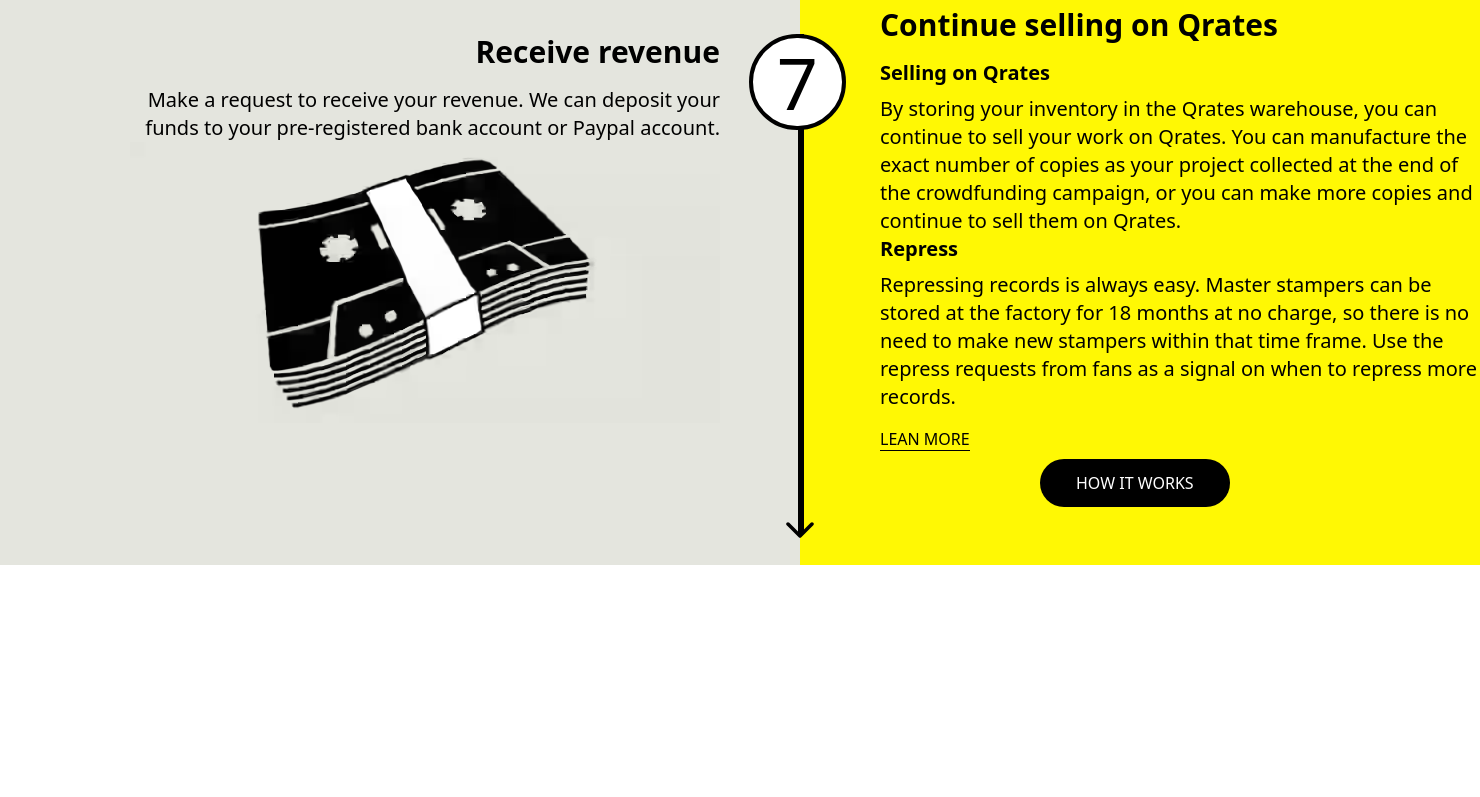
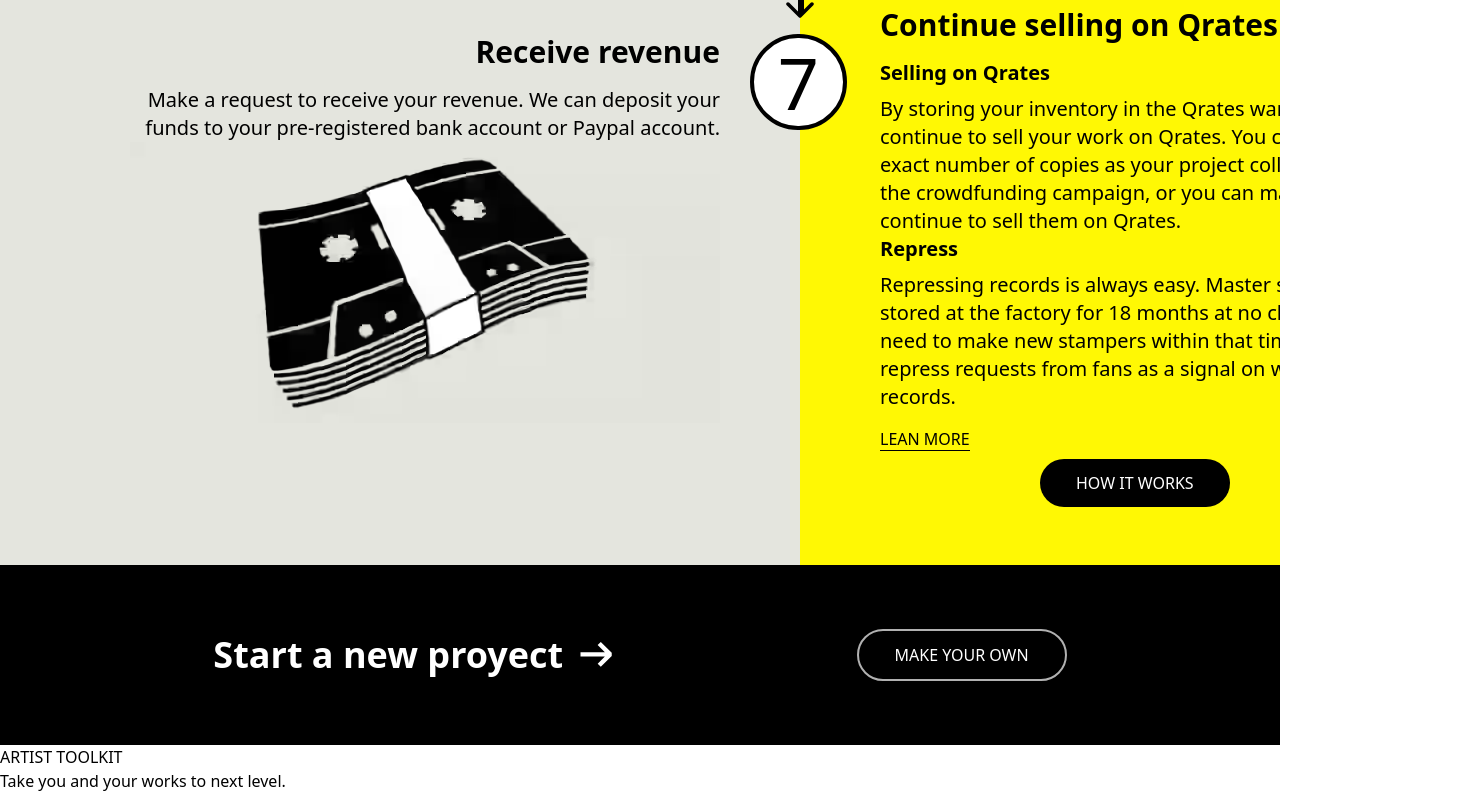
Before and after one commit to FelipePozo21/quart-exercise, a React (Vite) app: page / in a window 1280 px wide. Shown: the part 6636-7433 px from the top of the page, 1480 px wide, since content can reach past the window. Before the commit the page ends 7201 px from the top, so only its background shows below. Built offline with nearby package versions, Linux system fonts and the light colour scheme.

Commit message:
div new proyect

```diff
--- a/src/App.jsx
+++ b/src/App.jsx
@@ -3,15 +3,21 @@
 import { TwoFormats } from "./Components/TwoFormats/TwoFormats";
 import { Rest } from "./Components/rest/Rest";
 import { YouQrates } from "./Components/you-qrates/YouQrates";
+import { NewProyect } from "./Components/NewProyect/NewProyect";
+import { ToolkitDiv } from "./Components/ToolkitDiv/ToolkitDiv";
 
 function App() {
   return (
     <>
-      <Nav />
-      <ForArtist />
-      <TwoFormats />
-      <Rest />
-      <YouQrates />
+      <div className="overflow-x-hidden">
+        <Nav />
+        <ForArtist />
+        <TwoFormats />
+        <Rest />
+        <YouQrates />
+        <NewProyect />
+        <ToolkitDiv />
+      </div>
     </>
   );
 }
--- /dev/null
+++ b/src/Components/NewProyect/NewProyect.jsx
@@ -0,0 +1,17 @@
+import { VscArrowSmallRight } from "react-icons/vsc";
+
+export function NewProyect() {
+  return (
+    <div className="h-[180px] bg-black flex items-center relative">
+      <div className="flex items-center w-2/3 mx-auto justify-between">
+        <div className="flex items-center">
+          <h2 className="text-white text-4xl font-bold">Start a new proyect</h2>
+          <VscArrowSmallRight color="white" size={70} />
+        </div>
+        <button className="px-[36px] text-white py-[12px] rounded-full bg-black border-2 border-[#B1B1B1]">
+          MAKE YOUR OWN
+        </button>
+      </div>
+    </div>
+  );
+}
--- /dev/null
+++ b/src/Components/ToolkitDiv/ToolkitDiv.jsx
@@ -0,0 +1,26 @@
+export function ToolkitDiv() {
+  return (
+    <div className="h-screen">
+      <div>
+        <img />
+        <button>ARTIST TOOLKIT</button>
+        <h3>Take you and your works to next level.</h3>
+        <p>
+          We have a lot of infomations and tips about music production, physical
+          format and music business for you
+        </p>
+        <button>LEARN MORE</button>
+      </div>
+      <div>
+        <img />
+        <button>CUSTOMER SUPPORT</button>
+        <h3>Here to help, whenever you need it.</h3>
+        <p>
+          Whether you’re an artist in the middle of product, or a fan with
+          questions about your order; our team is here to help.
+        </p>
+        <button>CONTACT US</button>
+      </div>
+    </div>
+  );
+}
--- a/src/Components/you-qrates/You/You5/You5.jsx
+++ b/src/Components/you-qrates/You/You5/You5.jsx
@@ -7,7 +7,7 @@
         className="w-[600px] h-[427px] bg-transparent"
         src="https://images.prismic.io/qrates-prd/d405f120-87ed-4136-aea5-3b0c903a5a45_Frame+440.png?auto=compress,format"
       />
-      <div className="bg-black absolute w-[6px] top-0 -right-[4px] h-[410px]">
+      <div className="bg-black absolute w-[6px] top-0 -right-[4px] h-[400px]">
         <div className="absolute top-0 text-7xl -right-[42px]">
           <p className="border-4 border-black px-6 py-2  bg-white rounded-full">
             5
--- a/src/Components/you-qrates/You/You6/You6.jsx
+++ b/src/Components/you-qrates/You/You6/You6.jsx
@@ -3,8 +3,8 @@
 export function You6() {
   return (
     <div className="h-[700px] relative">
-      <div className="bg-black absolute w-[6px] top-0 -right-[4px] h-[660px]">
-        <div className="absolute top-0 text-7xl -right-[42px]">
+      <div className="bg-black absolute w-[6px] top-0 -right-[4px] h-[680px]">
+        <div className="absolute text-7xl -top-[12px] -right-[42px]">
           <p className="border-4 border-black px-6 py-2  bg-white rounded-full">
             6
           </p>
--- a/src/Components/you-qrates/You/You7/You7.jsx
+++ b/src/Components/you-qrates/You/You7/You7.jsx
@@ -1,5 +1,3 @@
-import { RxCaretDown } from "react-icons/rx";
-
 export function You7() {
   return (
     <div className="w-[590px] h-[400px] text-right mr-20 relative">
@@ -11,13 +9,11 @@
         funds to your pre-registered bank account or Paypal account.
       </p>
       <img src="../../../../public/assets/qrates-photo-5.avif" />
-      <div className="bg-black absolute w-[6px] top-0 -right-[84px] h-[500px]">
-        <div className="absolute top-0 text-7xl -right-[42px]">
-          <p className="border-4 border-black px-6 py-2  bg-white rounded-full">
-            7
-          </p>
-        </div>
-        <RxCaretDown size={60} className="absolute -bottom-6 -left-[28px]" />
+
+      <div className="absolute top-0 text-7xl -right-[127px]">
+        <p className="border-4 border-black px-6 py-2  bg-white rounded-full">
+          7
+        </p>
       </div>
     </div>
   );
```
